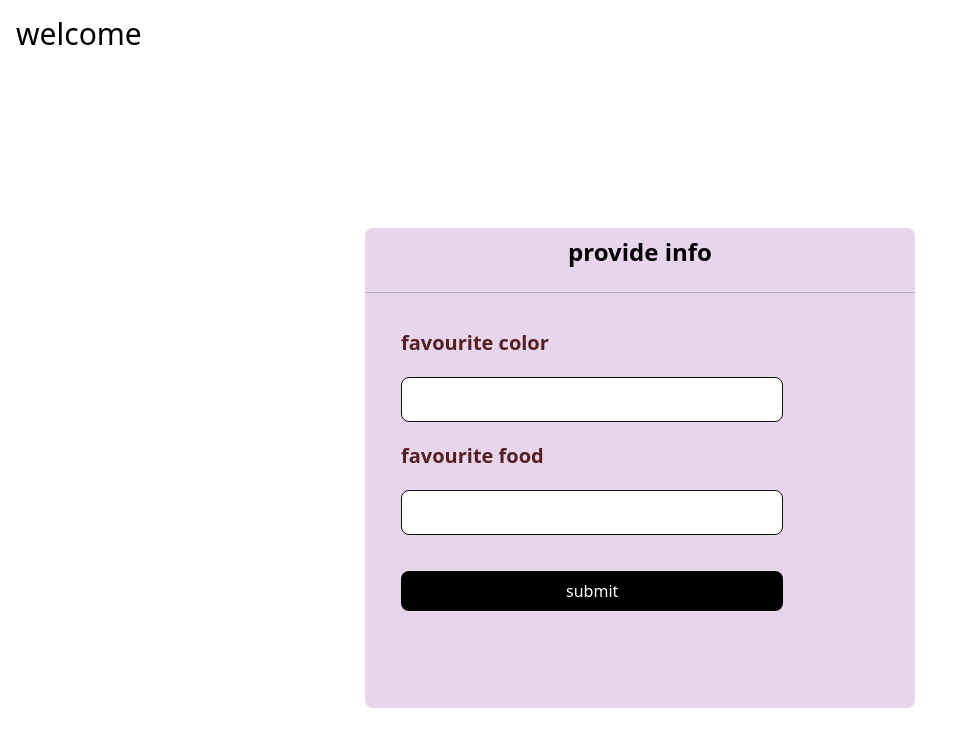
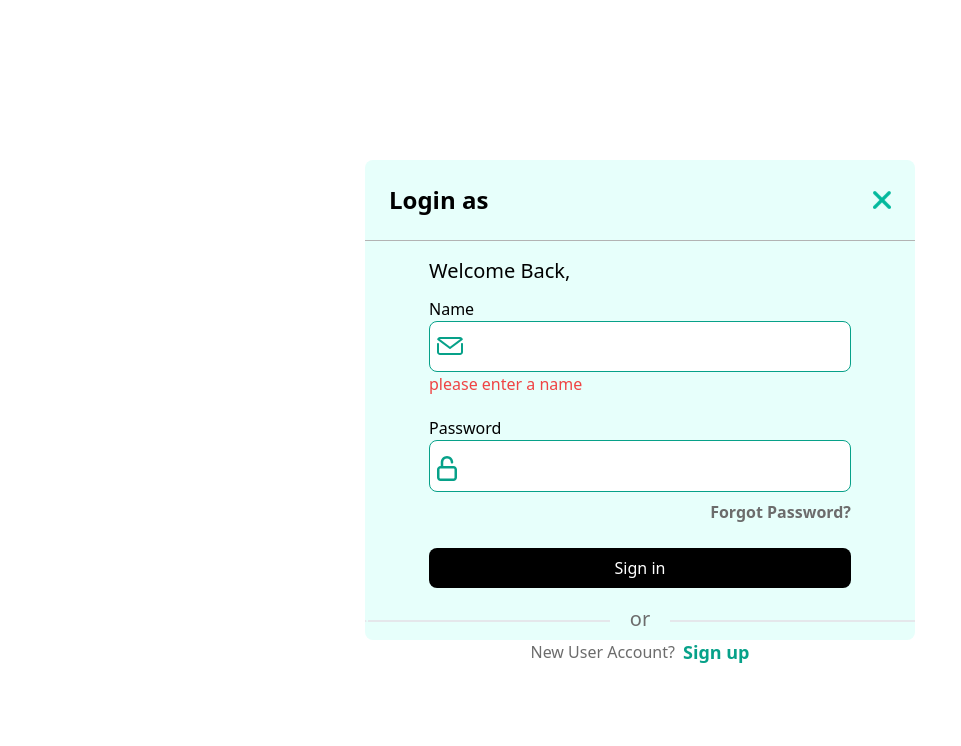
Before and after one commit to Zzohra/loginpage, a React (Vite) app: page / in a window 1280 px wide. Both pictures are taken after a click on the button "Sign in". Shown: the top 746 px of the page, without its empty margins (0-961 px from the left). Built offline with nearby package versions, Linux system fonts and the light colour scheme.

Commit message:
zohru is cutu

```diff
--- a/src/App.jsx
+++ b/src/App.jsx
@@ -14,6 +14,7 @@ function App(){
 
   const [isLogged, setIsLogged]=useState(false)
   const [username,setUsername]=useState('')
+  const [password, setPassword]=useState('')
 const [submit, isSubmit]=useState(false)
 const [color, setColor]=useState('')
 const [food, setFood]=useState('')
@@ -27,7 +28,9 @@ const [food, setFood]=useState('')
 
   return (
     <>
-   { isLogged ? (submit ? (<Fav username={username} color={color} food={food} />) : ( <Entered username={username} setColor={setColor} setFood={setFood} isSubmit={isSubmit} /> )) : ( <Login setUsername={setUsername} setIsLogged={setIsLogged} /> )}
+   { isLogged ? (submit ? (<Fav username={username} color={color} food={food} />) :
+    ( <Entered username={username} setColor={setColor} setFood={setFood} isSubmit={isSubmit} /> )) :
+    ( <Login setPassword={setPassword} setUsername={setUsername} username={username} password={password} setIsLogged={setIsLogged} /> )}
     </>
   )
 }
--- a/src/components/Login.jsx
+++ b/src/components/Login.jsx
@@ -2,9 +2,13 @@ import mailSvg from '../../src/icons/mail.svg'
 import close from '../../src/icons/closeSvg.svg'
 import lock from '../../src/icons/lock.svg'
 import eye from '../../src/icons/eye.svg'
+import { useState } from 'react'
 
 
-export default function Login(props){
+export default function Login({username,setUsername,setPassword,password,setIsLogged}){
+    const [name,setName]=useState('')
+    const [nameError,setNameError]=useState(false)
+    const [passwordError,setPasswordError]=useState(false)
     return(
         <div className='h-screen w-screen   flex justify-center items-center'>
 <div className='sm:w-[550px] sm:h-[480px] w-[320px] h-[490px]  rounded-lg bg-[#E7FFFB]'>
@@ -14,40 +18,51 @@ export default function Login(props){
   </div>
   <div className=' w-full sm:px-16 px-8 py-4  '>
     <div className='mb-3 text-xl'>Welcome Back,</div>
-
-
-
-
+   {/* { isName && <div>{name}</div>} */}
     <div className='flex flex-col gap-5'>
     <div className='relative'>
-
-
       <div>
         Name
       </div>
       <input onChange={(event)=>{
-        props.setUsername(event.target.value)
+        setUsername(event.target.value)
+
       }} className='rounded-lg w-full pl-9 py-[3%] border border-[#07A189]' type="text" />
       <img className='absolute sm:top-10  top-9  left-2' src={mailSvg} alt="" />
+      {  nameError && <div className='text-red-500'>please enter a name</div>}
     </div>
     <div className='relative'>
       <div>Password</div>
-      <input type="text"  className='rounded-lg pl-8 w-full py-[3%] border border-[#07A189]'/>
+      <input onChange={(event)=>{
+        setPassword(event.target.value)
+
+      }} type="text"  className='rounded-lg pl-8 w-full py-[3%] border border-[#07A189]'/>
       <img className='absolute sm:top-10 top-8 left-2' src={eye} alt="" />
+     { passwordError &&  <div className='text-red-500'>please enter a password</div>}
     </div>
     </div>
-
-
-
-
-
     <div className='text-right mt-2 mb-6 text-[#6C6C6C] font-semibold'>
       Forgot Password?
     </div>
     <button className='bg-black text-white px-4 py-2 rounded-lg w-full'
     onClick={()=>{
-      props.setIsLogged(true)
-      }}>
+    //  setName('ameer')
+    //  setIsName(true)
+    // setNameError(true)
+    // setPasswordError(true)
+    //  if(username && password !==''){
+    //   console.log('if ran')
+    //   setIsLogged(true);
+    //  }
+    if(username===''){
+      setNameError(true)
+    }else if(password===''){
+      setPasswordError(true)
+    }
+     else {
+      setIsLogged(true)
+     }
+}}>
       Sign in
     </button>
   </div>
```
